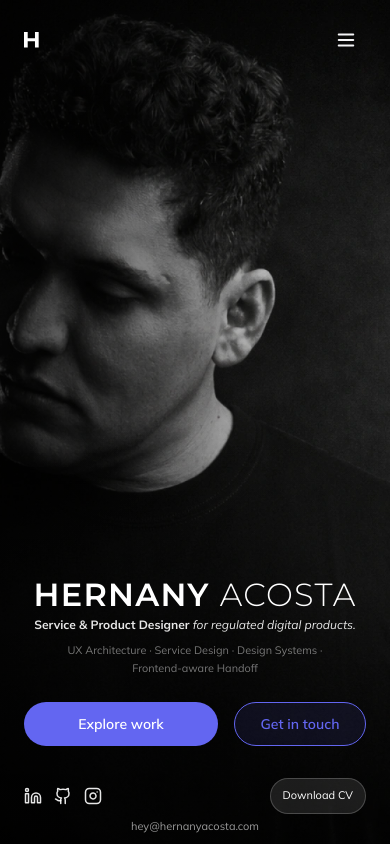
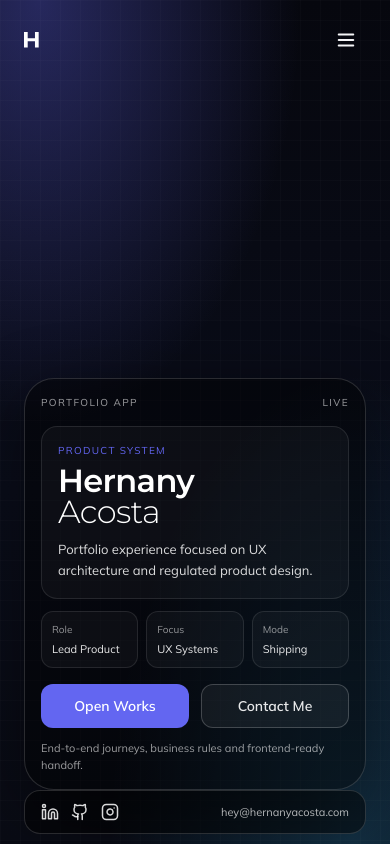
Before and after one commit to achernany/hernany-web-site, a React (Vite) app: page / in a window 390 px wide. Built offline with nearby package versions, Linux system fonts and the light colour scheme.

Commit message:
feat mobile app-style home and optimize contact

```diff
--- a/src/app/App.tsx
+++ b/src/app/App.tsx
@@ -1,7 +1,6 @@
 import { useState, useEffect } from "react";
 import { Navigation } from "./components/navigation";
 import { HomePage } from "./components/home-page";
-import { AboutPage } from "./components/about-page";
 import { ProjectsPage } from "./components/projects-page";
 import { CaseStudyPage } from "./components/case-study-page";
 import { ContactPage } from "./components/contact-page";
@@ -27,8 +26,6 @@ export default function App() {
     switch (currentPage) {
       case "home":
         return <HomePage onNavigate={handleNavigate} />;
-      case "about":
-        return <AboutPage />;
       case "projects":
         return <ProjectsPage onNavigate={handleNavigate} />;
       case "case-study":
@@ -49,9 +46,7 @@ return (
     <div className="min-h-screen bg-background text-foreground">
       <Navigation currentPage={currentPage} onNavigate={handleNavigate} />
       {/* Importante: no forzar h-screen ni overflow-hidden aquí */}
-    <main className="min-h-[100svh]">
-      {renderPage()}
-    </main>
+      <main className="min-h-[100svh]">{renderPage()}</main>
     </div>
   );
 }
--- a/src/app/components/contact-page.tsx
+++ b/src/app/components/contact-page.tsx
@@ -1,5 +1,5 @@
 import { motion } from "motion/react";
-import { Mail, Linkedin, Download } from "lucide-react";
+import { Mail, Linkedin, Download, ArrowUpRight, Clock3 } from "lucide-react";
 
 export function ContactPage() {
   return (
@@ -9,48 +9,79 @@ export function ContactPage() {
           initial={{ opacity: 0, y: 40 }}
           animate={{ opacity: 1, y: 0 }}
           transition={{ duration: 0.6 }}
-          className="max-w-4xl"
+          className="max-w-6xl"
         >
-          <h1 className="text-5xl md:text-7xl lg:text-8xl tracking-tight mb-12">
-            Let's build scalable digital products.
-          </h1>
+          <div className="grid gap-10 lg:grid-cols-2 lg:gap-16">
+            <div>
+              <h1 className="text-4xl md:text-6xl lg:text-7xl tracking-tight mb-6">
+                Let's build your next product experience.
+              </h1>
 
-          <p className="text-2xl md:text-3xl text-muted-foreground mb-24">
-            I'm open to Lead Product Designer and Senior Product Designer roles.
-          </p>
+              <p className="text-lg md:text-2xl text-muted-foreground mb-10 max-w-2xl">
+                Available for Lead Product Designer and Senior Product Designer roles in
+                complex, transactional and regulated environments.
+              </p>
 
-          <div className="space-y-12">
-            <div className="space-y-6">
-              <h2 className="text-2xl md:text-3xl tracking-tight">Get in touch</h2>
-              <div className="space-y-4">
+              <div className="rounded-2xl border border-border bg-muted/30 p-6 md:p-7 space-y-4">
+                <div className="flex items-center gap-2 text-sm text-muted-foreground">
+                  <Clock3 size={16} />
+                  <span>Usually replies within 24 hours</span>
+                </div>
+
                 <a
-                  href="mailto:hey@hernanyacosta.com"
-                  className="group flex items-center gap-4 text-xl hover:text-[var(--accent-portfolio)] transition-colors"
+                  href="mailto:hey@hernanyacosta.com?subject=Portfolio%20Inquiry"
+                  className="group inline-flex w-full items-center justify-between rounded-xl bg-[var(--accent-portfolio)] px-4 py-3.5 text-white transition-opacity hover:opacity-90"
                 >
-                  <Mail size={24} />
-                  <span>hey@hernanyacosta.com</span>
+                  <span className="inline-flex items-center gap-3 font-semibold">
+                    <Mail size={18} />
+                    Email me
+                  </span>
+                  <ArrowUpRight size={18} />
                 </a>
+
                 <a
                   href="https://linkedin.com/in/hernanyacosta"
                   target="_blank"
                   rel="noopener noreferrer"
-                  className="group flex items-center gap-4 text-xl hover:text-[var(--accent-portfolio)] transition-colors"
+                  className="group inline-flex w-full items-center justify-between rounded-xl border border-border bg-background px-4 py-3.5 transition-colors hover:bg-muted"
                 >
-                  <Linkedin size={24} />
-                  <span>LinkedIn Profile</span>
+                  <span className="inline-flex items-center gap-3 font-semibold">
+                    <Linkedin size={18} />
+                    Message on LinkedIn
+                  </span>
+                  <ArrowUpRight size={18} />
                 </a>
+
+                <p className="text-sm text-muted-foreground">hey@hernanyacosta.com</p>
               </div>
             </div>
 
-            <div className="pt-12">
+            <div className="rounded-2xl border border-border bg-background p-6 md:p-7 h-fit">
+              <h2 className="text-2xl md:text-3xl tracking-tight mb-3">Quick profile</h2>
+              <p className="text-muted-foreground mb-7">
+                UX Architecture, Service Design and design systems with frontend-aware
+                delivery for teams that need reliable execution.
+              </p>
+
+              <div className="grid grid-cols-2 gap-3 mb-7">
+                <div className="rounded-xl border border-border bg-muted/30 px-3 py-2.5">
+                  <p className="text-xs text-muted-foreground">Specialty</p>
+                  <p className="text-sm mt-1">Regulated UX</p>
+                </div>
+                <div className="rounded-xl border border-border bg-muted/30 px-3 py-2.5">
+                  <p className="text-xs text-muted-foreground">Delivery</p>
+                  <p className="text-sm mt-1">End-to-end</p>
+                </div>
+              </div>
+
               <a
                 href="/Hernany-Acosta-CV.pdf"
                 download="Hernany-Acosta-CV.pdf"
                 target="_blank"
                 rel="noopener noreferrer"
-                className="group inline-flex items-center gap-4 px-8 py-4 bg-[var(--accent-portfolio)] text-white rounded-lg hover:opacity-90 transition-opacity text-lg"
+                className="group inline-flex w-full items-center justify-center gap-3 rounded-xl border border-border px-4 py-3.5 text-base transition-colors hover:bg-muted"
               >
-                <Download size={24} />
+                <Download size={18} />
                 <span>Download CV</span>
               </a>
             </div>
--- a/src/app/components/home-page.tsx
+++ b/src/app/components/home-page.tsx
@@ -27,6 +27,7 @@ export function HomePage({ onNavigate }: HomePageProps) {
       >
         {/* Background */}
         <motion.div style={{ y: imageY }} className="absolute inset-0 z-0">
+          <div className="hidden md:block h-full w-full">
             <img
               src="/images/hero-desktop.webp"
               srcSet="/images/hero-mobile.webp 900w, /images/hero-desktop.webp 1920w"
@@ -37,9 +38,13 @@ export function HomePage({ onNavigate }: HomePageProps) {
               fetchPriority="high"
               decoding="async"
             />
-
             <div className="absolute inset-0 bg-gradient-to-r from-black/70 via-black/35 to-transparent md:from-black/60 md:via-black/22 md:to-transparent" />
             <div className="absolute inset-0 bg-gradient-to-b from-transparent via-transparent to-black/60" />
+          </div>
+
+          {/* Mobile-only app background */}
+          <div className="md:hidden absolute inset-0 bg-[radial-gradient(120%_90%_at_10%_0%,rgba(99,102,241,0.35),transparent_56%),radial-gradient(100%_90%_at_90%_100%,rgba(56,189,248,0.2),transparent_62%),linear-gradient(180deg,#06070e_0%,#0a0d1a_58%,#090b14_100%)]" />
+          <div className="md:hidden absolute inset-0 opacity-[0.08] [background-size:20px_20px] [background-image:linear-gradient(rgba(255,255,255,0.24)_1px,transparent_1px),linear-gradient(90deg,rgba(255,255,255,0.24)_1px,transparent_1px)]" />
         </motion.div>
 
         {/* ✅ FIX: h-full so desktop grid fills the hero */}
@@ -96,38 +101,63 @@ export function HomePage({ onNavigate }: HomePageProps) {
                   </div>
 
                   {/* MOBILE */}
-                  <div className="md:hidden w-full">
+                  <div className="md:hidden w-full max-w-md mx-auto">
+                    <div className="rounded-[30px] border border-white/15 bg-black/45 backdrop-blur-2xl p-4 shadow-[0_20px_70px_rgba(0,0,0,0.45)]">
+                      <div className="flex items-center justify-between text-[10px] uppercase tracking-[0.14em] text-white/60">
+                        <span>Portfolio App</span>
+                        <span>Live</span>
+                      </div>
+
+                      <div className="mt-4 rounded-2xl border border-white/10 bg-white/[0.03] p-4">
+                        <p className="text-[10px] uppercase tracking-[0.13em] text-[var(--accent-portfolio)]">
+                          Product System
+                        </p>
                         <h1
                           id="home-hero-title"
-                      className="font-brand uppercase text-white text-center tracking-[0.04em] leading-none mb-1 text-[32px]"
+                          className="font-brand text-white tracking-tight leading-[0.95] mt-2"
                         >
-                      <span className="font-semibold">HERNANY</span>{" "}
-                      <span className="font-light">ACOSTA</span>
+                          <span className="block text-[32px] font-semibold">Hernany</span>
+                          <span className="block text-[32px] font-light">Acosta</span>
                         </h1>
+                        <p className="mt-3 text-[13px] leading-relaxed text-white/85">
+                          Portfolio experience focused on UX architecture and
+                          regulated product design.
+                        </p>
+                      </div>
 
-                    <p className="text-white/90 text-[12px] leading-relaxed mb-2 text-center">
-                      <span className="font-bold">Service &amp; Product Designer</span>{" "}
-                      <span className="italic">for regulated digital products.</span>
-                    </p>
+                      <div className="mt-3 grid grid-cols-3 gap-2">
+                        <div className="rounded-xl border border-white/10 bg-white/[0.03] p-2.5">
+                          <p className="text-[10px] text-white/55">Role</p>
+                          <p className="text-[11px] text-white/90 mt-1">Lead Product</p>
+                        </div>
+                        <div className="rounded-xl border border-white/10 bg-white/[0.03] p-2.5">
+                          <p className="text-[10px] text-white/55">Focus</p>
+                          <p className="text-[11px] text-white/90 mt-1">UX Systems</p>
+                        </div>
+                        <div className="rounded-xl border border-white/10 bg-white/[0.03] p-2.5">
+                          <p className="text-[10px] text-white/55">Mode</p>
+                          <p className="text-[11px] text-white/90 mt-1">Shipping</p>
+                        </div>
+                      </div>
 
-                    <p className="text-white/45 text-[clamp(0.68rem,2.7vw,0.78rem)] leading-relaxed mb-6 text-center px-10">
-                      UX Architecture · Service Design · Design Systems · Frontend-aware Handoff
-                    </p>
-
-                    <div className="flex items-center justify-center gap-4 mb-8">
+                      <div className="mt-4 grid grid-cols-2 gap-3">
                         <button
                           onClick={() => onNavigate("projects")}
-                        className="inline-flex items-center justify-center h-11 px-5 rounded-full bg-[var(--accent-portfolio)] text-white hover:opacity-90 transition-opacity text-sm font-semibold flex-1 max-w-[220px]"
+                          className="inline-flex items-center justify-center h-11 rounded-xl bg-[var(--accent-portfolio)] text-white text-sm font-semibold hover:opacity-90 transition-opacity"
                         >
-                        Explore work
+                          Open Works
                         </button>
-
                         <button
                           onClick={() => onNavigate("contact")}
-                        className="inline-flex items-center justify-center h-11 px-4 rounded-full border border-[var(--accent-portfolio)] bg-[color:var(--accent-portfolio)]/10 text-[var(--accent-portfolio)] hover:bg-[color:var(--accent-portfolio)]/16 transition-colors text-sm font-semibold w-[132px]"
+                          className="inline-flex items-center justify-center h-11 rounded-xl border border-white/20 bg-white/[0.05] text-white/90 text-sm font-semibold hover:bg-white/[0.12] transition-colors"
                         >
-                        Get in touch
+                          Contact Me
                         </button>
+                      </div>
+
+                      <p className="mt-3 text-[11px] text-white/60">
+                        End-to-end journeys, business rules and frontend-ready handoff.
+                      </p>
                     </div>
                   </div>
                 </div>
@@ -139,7 +169,7 @@ export function HomePage({ onNavigate }: HomePageProps) {
               className="max-w-7xl mx-auto px-6 lg:px-12 w-full pb-3"
               style={{ paddingBottom: "calc(10px + env(safe-area-inset-bottom))" }}
             >
-              <div className="flex items-center justify-between gap-3">
+              <div className="hidden md:flex items-center justify-between gap-3">
                 <div className="flex items-center gap-3">
                   <a
                     href="https://www.linkedin.com/in/hernanyacosta/"
@@ -190,13 +220,47 @@ export function HomePage({ onNavigate }: HomePageProps) {
                 </a>
               </div>
 
-              <div className="sm:hidden mt-1 text-center text-[11px]">
+              <div className="md:hidden">
+                <div className="rounded-2xl border border-white/15 bg-black/45 backdrop-blur-2xl px-4 py-3">
+                  <div className="flex items-center justify-between gap-3">
+                    <div className="flex items-center gap-3">
+                      <a
+                        href="https://www.linkedin.com/in/hernanyacosta/"
+                        target="_blank"
+                        rel="noreferrer"
+                        aria-label="LinkedIn"
+                        className="text-white/85 hover:text-white transition-colors"
+                      >
+                        <Linkedin size={18} />
+                      </a>
+                      <a
+                        href="https://github.com/achernany"
+                        target="_blank"
+                        rel="noreferrer"
+                        aria-label="GitHub"
+                        className="text-white/85 hover:text-white transition-colors"
+                      >
+                        <Github size={18} />
+                      </a>
+                      <a
+                        href="https://instagram.com/hernanyac"
+                        target="_blank"
+                        rel="noreferrer"
+                        aria-label="Instagram"
+                        className="text-white/85 hover:text-white transition-colors"
+                      >
+                        <Instagram size={18} />
+                      </a>
+                    </div>
+
                     <a
                       href="mailto:hey@hernanyacosta.com"
-                  className="text-white/60 hover:text-white transition-colors"
+                      className="text-[11px] text-white/70 hover:text-white transition-colors"
                     >
                       hey@hernanyacosta.com
                     </a>
+                  </div>
+                </div>
               </div>
             </div>
           </div>
--- a/src/app/components/navigation.tsx
+++ b/src/app/components/navigation.tsx
@@ -42,8 +42,7 @@ export function Navigation({ currentPage, onNavigate }: NavigationProps) {
 
   const menuItems = [
     { id: "home", label: "Home" },
-    { id: "about", label: "About" },
-    { id: "projects", label: "Projects" },
+    { id: "projects", label: "Works" },
     { id: "contact", label: "Contact" },
   ];
 
```
Lines whose indentation alone changed are shown as unchanged.
